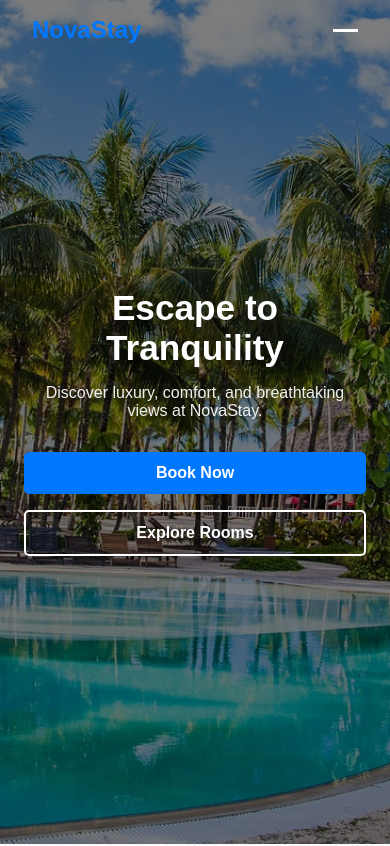
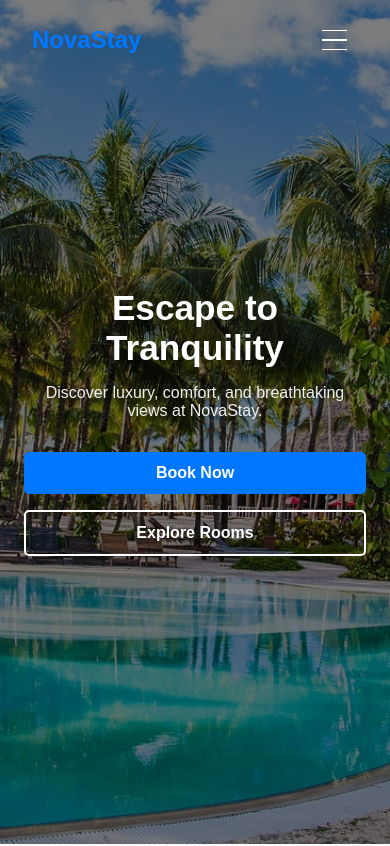
Before and after one commit to Perpetualisi/Novastay, a React (Vite) app: page / in a window 390 px wide. Shown: the top 846 px of the page. Built offline with nearby package versions, Linux system fonts and the light colour scheme.

Commit message:
Fix hamburger icon with 3 bars and improve mobile usability

```diff
--- a/src/Components/Navbar.css
+++ b/src/Components/Navbar.css
@@ -86,8 +86,21 @@ body.dark-mode .nav-links a {
 .hamburger {
   display: none;
   flex-direction: column;
+  justify-content: center;
+  align-items: center;
+  width: 48px;
+  height: 48px;
+  padding: 10px;
   cursor: pointer;
-  gap: 5px;
+  z-index: 1001;
+  background: transparent;
+}
+.bar {
+  width: 25px;
+  height: 3px;
+  background-color: #fff;
+  transition: all 0.3s ease;
+  margin: 4px 0;
 }
 
 .bar {
--- a/src/Components/Navbar.tsx
+++ b/src/Components/Navbar.tsx
@@ -53,9 +53,11 @@ const Navbar = () => {
           </button>
         </nav>
 
-        <div className="hamburger" onClick={toggleMenu}>
-          <div className={`bar ${menuOpen ? 'open' : ''}`}></div>
-        </div>
+<div className="hamburger" onClick={toggleMenu}>
+  <div className={`bar ${menuOpen ? 'open' : ''}`}></div>
+  <div className={`bar ${menuOpen ? 'open' : ''}`}></div>
+  <div className={`bar ${menuOpen ? 'open' : ''}`}></div>
+</div>
       </div>
     </header>
   );
```
